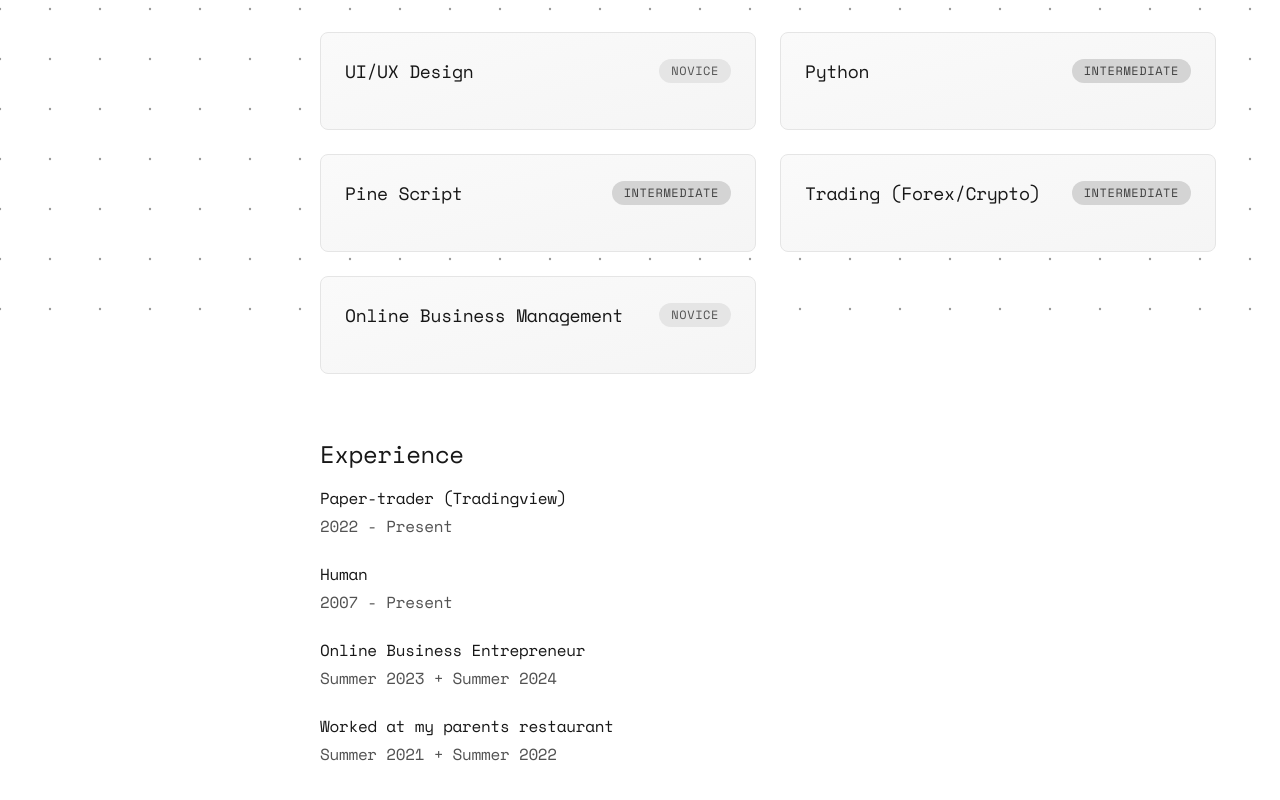
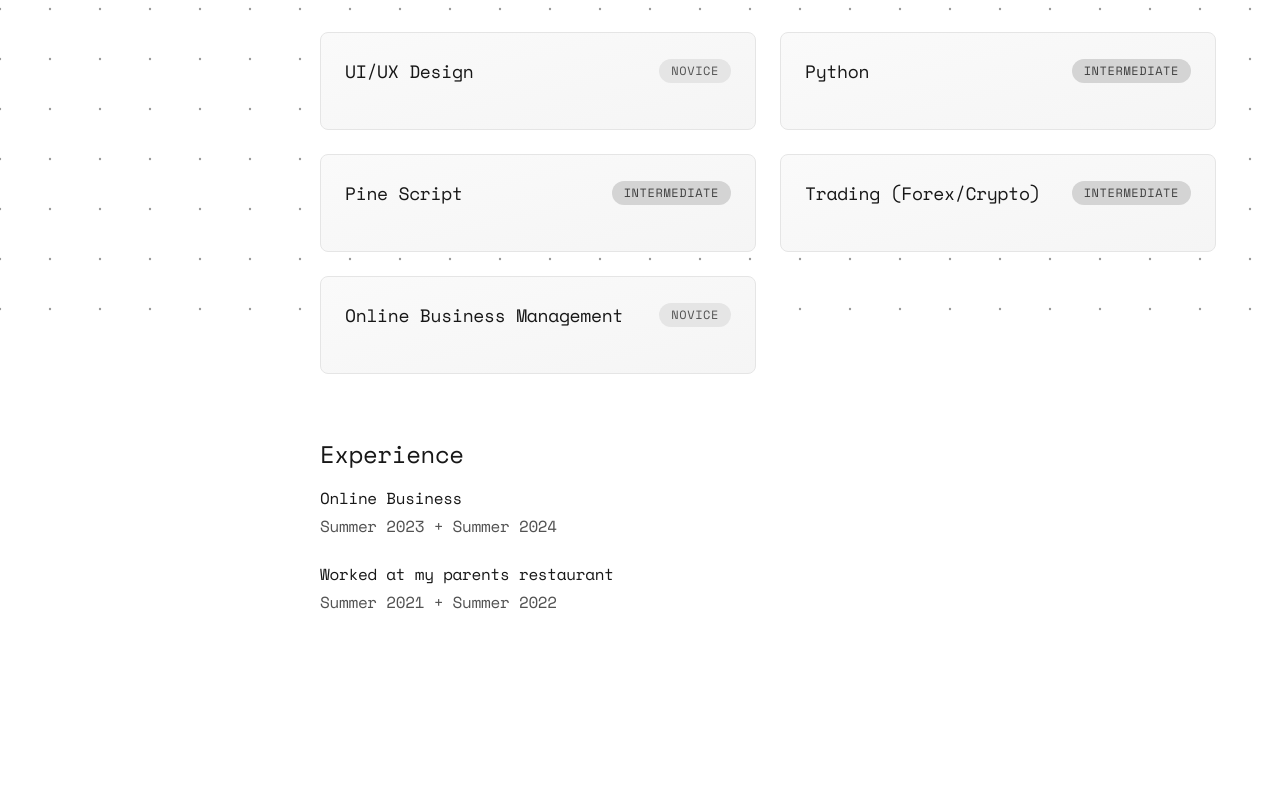
Before and after one commit to nguyentd01/portfolio, a React (Vite) app: page /info in a window 1280 px wide. Shown: the part 441-1241 px from the top of the page. After the commit the page ends 1183 px from the top, so only its background shows below. Built offline with nearby package versions, Linux system fonts and the light colour scheme.

Commit message:
Update InfoPage.tsx

```diff
--- a/src/pages/InfoPage.tsx
+++ b/src/pages/InfoPage.tsx
@@ -60,15 +60,7 @@ export default function InfoPage() {
         <h2 className="text-2xl mb-4 text-neutral-900 dark:text-white">Experience</h2>
         <div className="space-y-6">
           <div>
-            <h3 className="font-normal mb-1 text-neutral-900 dark:text-white">Paper-trader (Tradingview)</h3>
-            <p className="text-neutral-600 dark:text-neutral-300 font-light">2022 - Present</p>
-          </div>
-          <div>
-            <h3 className="font-normal mb-1 text-neutral-900 dark:text-white">Human</h3>
-            <p className="text-neutral-600 dark:text-neutral-300 font-light">2007 - Present</p>
-          </div>
-          <div>
-            <h3 className="font-normal mb-1 text-neutral-900 dark:text-white">Online Business Entrepreneur</h3>
+            <h3 className="font-normal mb-1 text-neutral-900 dark:text-white">Online Business</h3>
             <p className="text-neutral-600 dark:text-neutral-300 font-light">Summer 2023 + Summer 2024</p>
           </div>
           <div>
```
